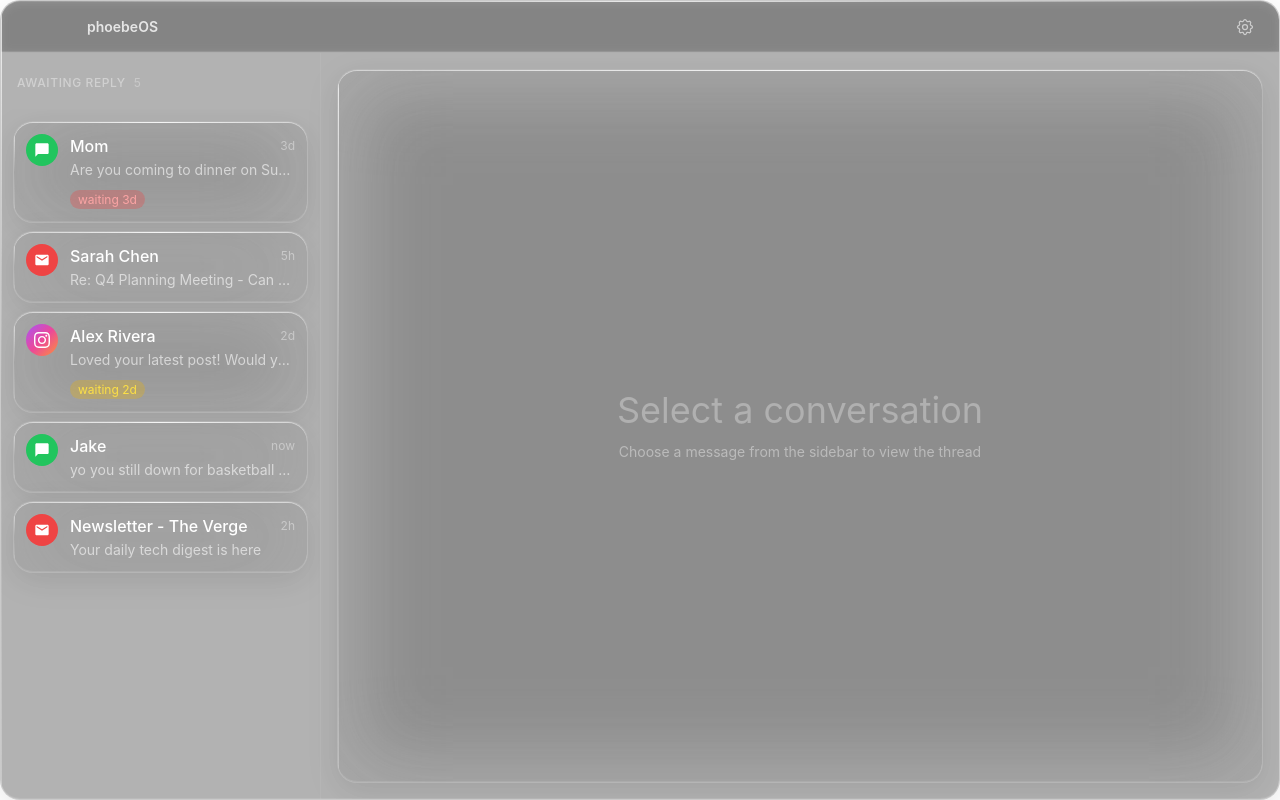
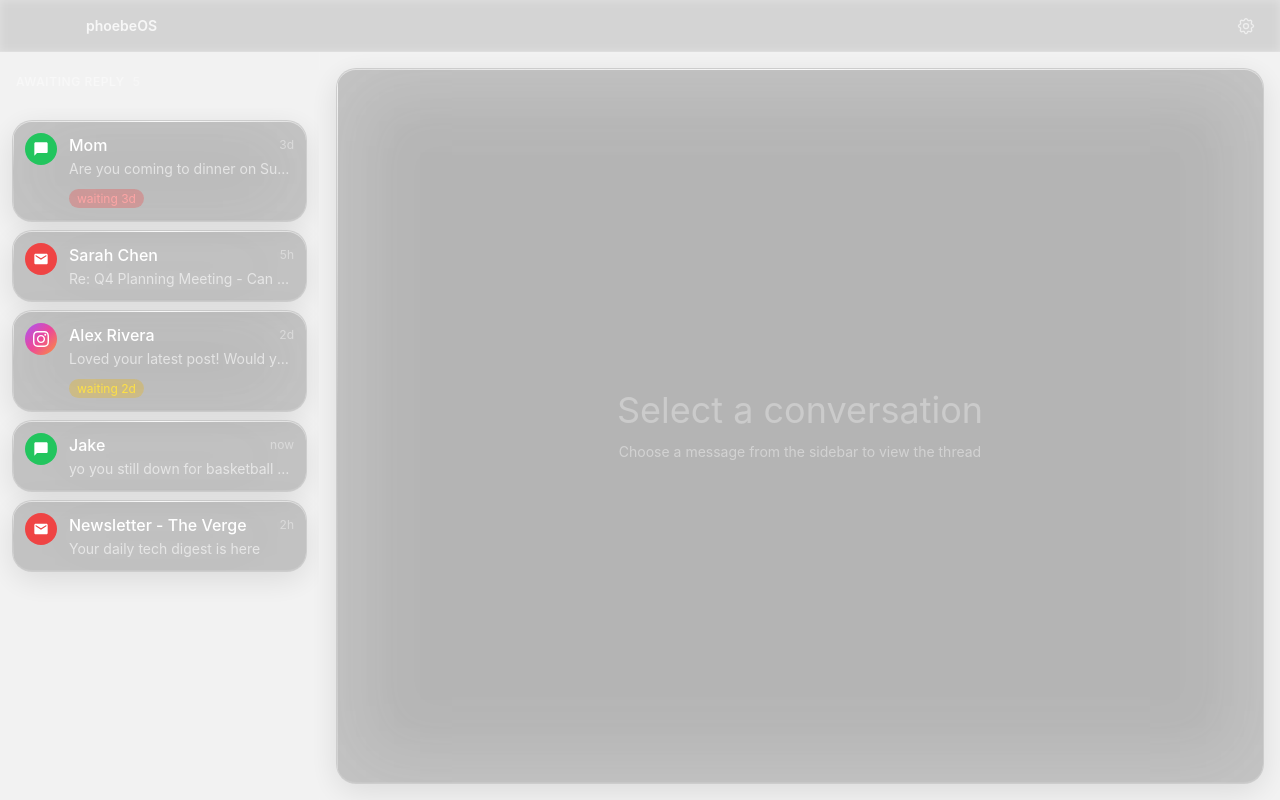
Before and after one commit to phobopan/myOS, a React (Vite) app: page / in a window 1280 px wide. Built offline with nearby package versions, Linux system fonts and the light colour scheme.

Commit message:
style(ui): make background nearly transparent (0.05), keep widgets opaque

```diff
--- a/src/renderer/index.css
+++ b/src/renderer/index.css
@@ -26,72 +26,25 @@ body {
    Your glass-card with blur(5px) + dark tint
    ======================================== */
 
+/* Nearly transparent titlebar */
 .titlebar {
   -webkit-app-region: drag;
   -webkit-user-select: none;
-  background: linear-gradient(
-    rgba(0, 0, 0, 0.3),
-    rgba(0, 0, 0, 0.3)
-  ), rgba(255, 255, 255, 0.4);
+  background: rgba(0, 0, 0, 0.08);
   backdrop-filter: blur(5px);
   -webkit-backdrop-filter: blur(5px);
-  border-bottom: 1px solid rgba(255, 255, 255, 0.3);
-  box-shadow: inset 0 -1px 0 rgba(255, 255, 255, 0.1);
+  border-bottom: 1px solid rgba(255, 255, 255, 0.1);
 }
 
 .titlebar button {
   -webkit-app-region: no-drag;
 }
 
+/* Nearly transparent background - lets desktop show through */
 .glass-panel {
-  background: linear-gradient(
-    rgba(0, 0, 0, 0.3),
-    rgba(0, 0, 0, 0.3)
-  ), rgba(255, 255, 255, 0.4);
+  background: rgba(0, 0, 0, 0.05);
   backdrop-filter: blur(5px);
   -webkit-backdrop-filter: blur(5px);
-  border-radius: 20px;
-  border: 1px solid rgba(255, 255, 255, 0.3);
-  box-shadow:
-    0 8px 32px rgba(0, 0, 0, 0.1),
-    inset 0 1px 0 rgba(255, 255, 255, 0.5),
-    inset 0 -1px 0 rgba(255, 255, 255, 0.1);
-  position: relative;
-  overflow: hidden;
-}
-
-.glass-panel::before {
-  content: '';
-  position: absolute;
-  top: 0;
-  left: 0;
-  right: 0;
-  height: 1px;
-  background: linear-gradient(
-    90deg,
-    transparent,
-    rgba(255, 255, 255, 0.8),
-    transparent
-  );
-  pointer-events: none;
-  z-index: 1;
-}
-
-.glass-panel::after {
-  content: '';
-  position: absolute;
-  top: 0;
-  left: 0;
-  width: 1px;
-  height: 100%;
-  background: linear-gradient(
-    180deg,
-    rgba(255, 255, 255, 0.8),
-    transparent,
-    rgba(255, 255, 255, 0.3)
-  );
-  pointer-events: none;
-  z-index: 1;
 }
 
 /* ========================================
```
